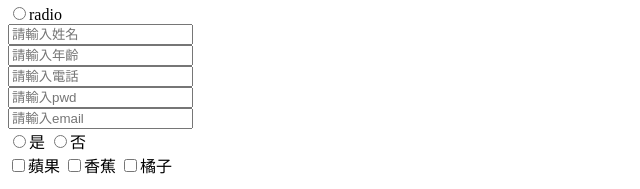
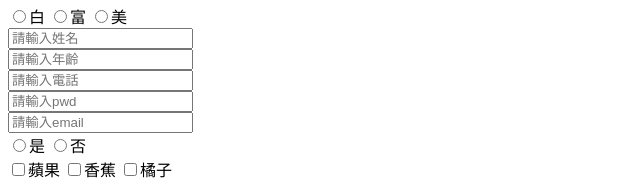
Before and after one commit to Cindy902121/project260701, a plain HTML site: page index.html in a window 1280 px wide. Shown: the part 1639-1828 px from the top of the page, without its empty margins (0-640 px from the left). Drawn offline with Linux system fonts and the light colour scheme.

Commit message:
input練習

```diff
--- a/index.html
+++ b/index.html
@@ -16,7 +16,11 @@ hello world
 <a href="https://www.google.com"><img src="./800x.jpg"/></a>
 <div><input type="text"/>text</div>
 <div><input type="checkbox" name="fr">checkbox</div>
-<div><input type="radio" name="" id="">radio</div>
+<div>
+<label><input type="radio" name="style" />白</label>
+<label><input type="radio" name="style" />富</label>
+<label><input type="radio" name="style" />美</label>
+</div>
 <div><input type="text" placeholder="請輸入姓名" /></div>
 <div><input type="number" placeholder="請輸入年齡" /></div>
 <div><input type="tel" placeholder="請輸入電話" /></div>
```
